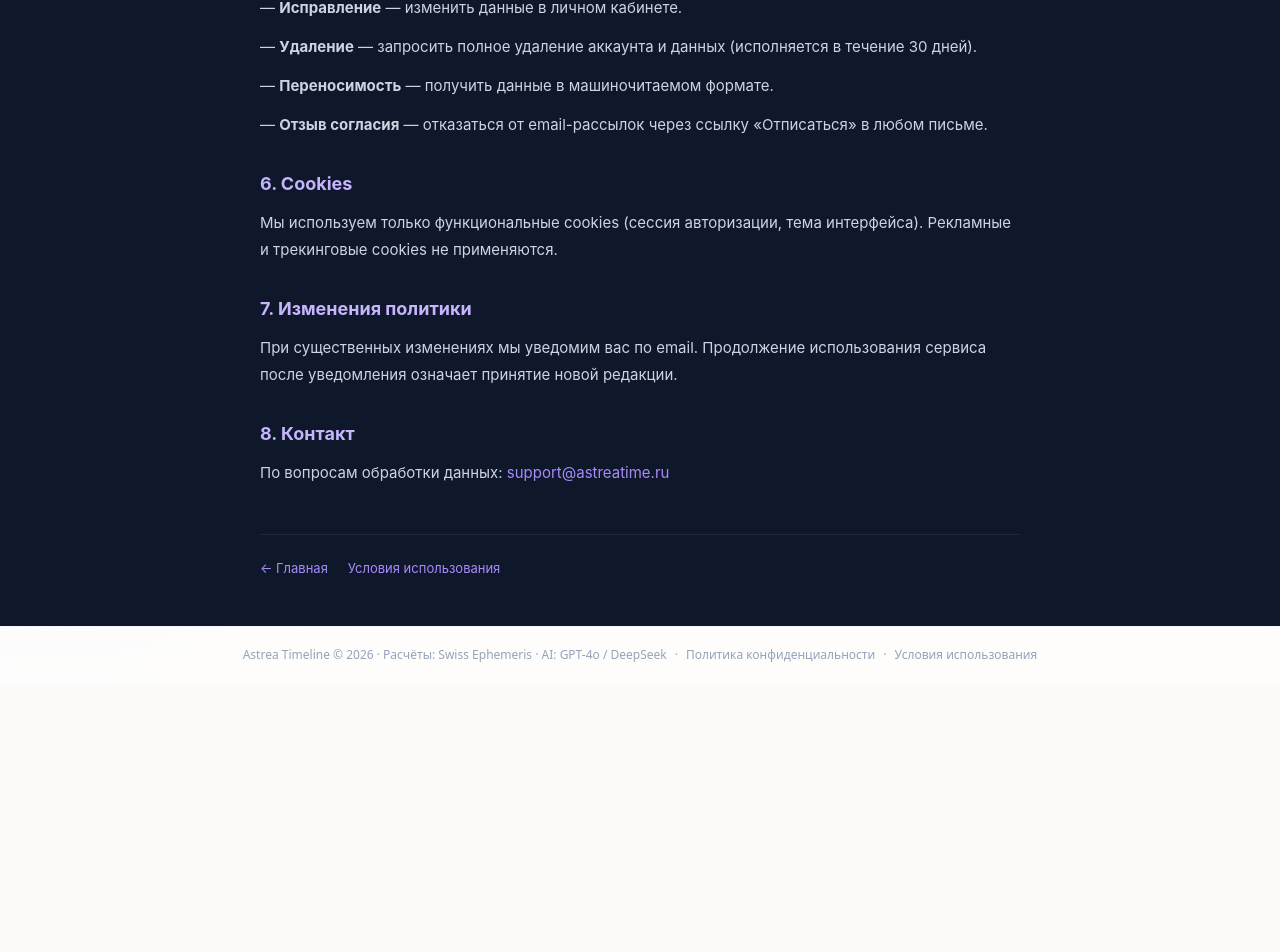
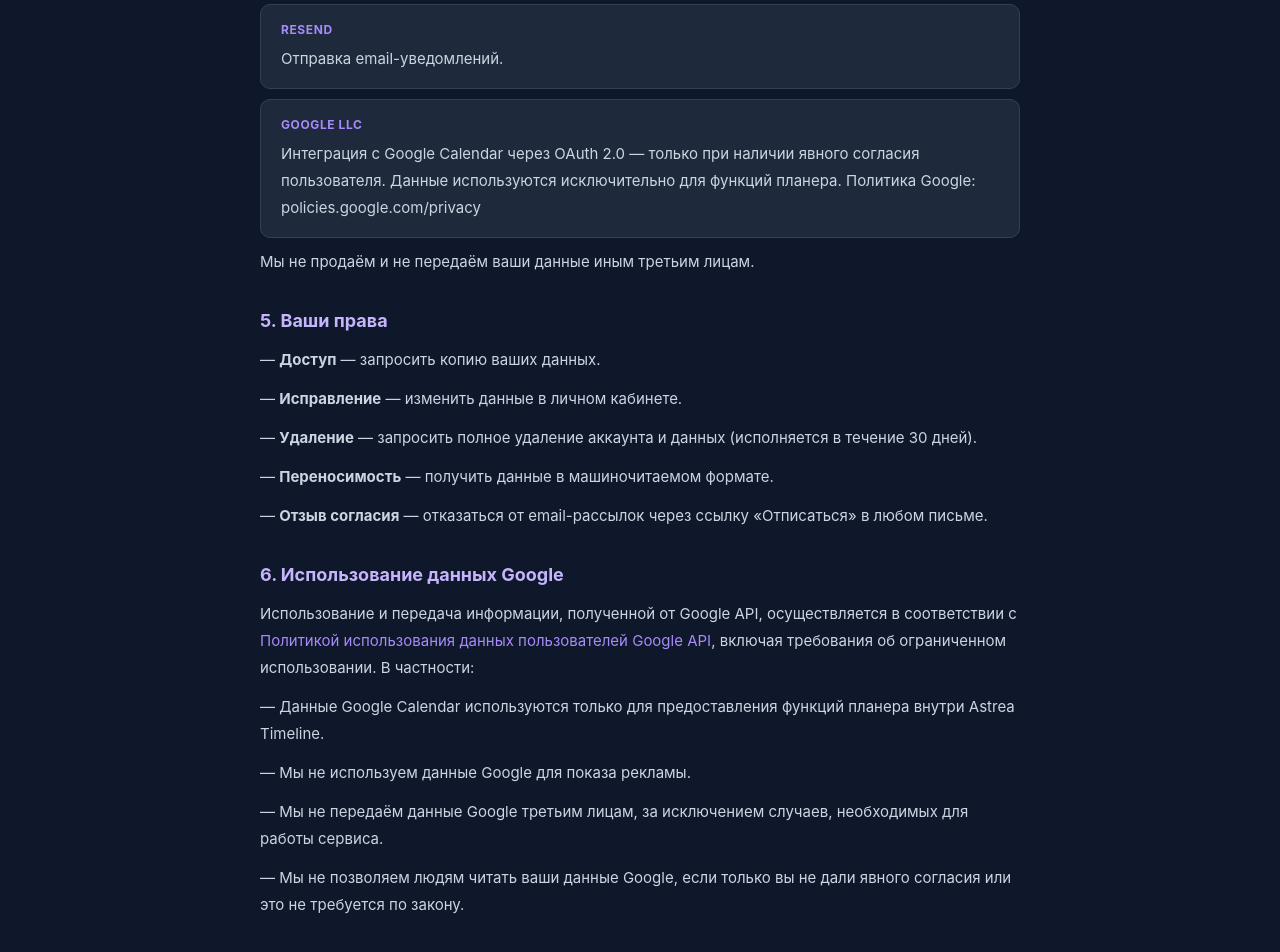
Before and after one commit to alex753ad/astro, a React (Vite) app in the folder frontend/: page /privacy in a window 1280 px wide. Shown: the part 1814-2766 px from the top of the page. Before the commit the page ends 2497 px from the top, so only its background shows below. Built offline with nearby package versions, Linux system fonts and the light colour scheme; no server answers; the HTML template or start-up script is replaced by a standard one.

Commit message:
feat: add Google Calendar & Google API data usage sections to privacy policy

```diff
--- a/frontend/src/pages/PrivacyPage.jsx
+++ b/frontend/src/pages/PrivacyPage.jsx
@@ -21,7 +21,7 @@ export default function PrivacyPage() {
     <div style={s.page}>
       <div style={s.inner}>
         <h1 style={s.h1}>Политика конфиденциальности</h1>
-        <div style={s.updated}>Последнее обновление: 1 июня 2026 г.</div>
+        <div style={s.updated}>Последнее обновление: 3 июня 2026 г.</div>
 
         <p style={s.p}>
           Настоящая Политика конфиденциальности описывает, как Astrea Timeline («мы», «сервис») собирает,
@@ -34,6 +34,7 @@ export default function PrivacyPage() {
           { label: 'Натальная карта', text: 'Дата рождения, время рождения, место рождения (город, координаты). Без этих данных расчёт карты невозможен.' },
           { label: 'Оплата', text: 'Мы не храним данные банковских карт. Платёжную информацию обрабатывает Robokassa. Мы получаем только статус транзакции и идентификатор подписки.' },
           { label: 'Технические данные', text: 'IP-адрес, тип браузера, страницы посещения — в целях безопасности и аналитики (агрегированно, без привязки к личности).' },
+          { label: 'Google Calendar (опционально)', text: 'При добровольном подключении Google Calendar мы запрашиваем доступ к вашим событиям через OAuth 2.0. Мы читаем и создаём события исключительно для отображения в планере Astrea Timeline. Данные не передаются третьим лицам и не используются в рекламных целях. Доступ можно отозвать в любой момент через настройки Google-аккаунта: myaccount.google.com/permissions.' },
         ].map(({ label, text }) => (
           <div key={label} style={s.card}>
             <div style={s.label}>{label}</div>
@@ -46,6 +47,7 @@ export default function PrivacyPage() {
         <p style={s.p}>— Генерация AI-интерпретаций через модели OpenAI / DeepSeek (данные карты передаются обезличенно).</p>
         <p style={s.p}>— Отправка персонализированных писем (прогнозы, дайджесты) через Resend. Вы можете отписаться в любой момент.</p>
         <p style={s.p}>— Обработка платежей и управление подпиской через Robokassa.</p>
+        <p style={s.p}>— Синхронизация событий с Google Calendar (только при наличии явного согласия пользователя).</p>
         <p style={s.p}>— Обеспечение безопасности и предотвращение мошенничества.</p>
 
         <h2 style={s.h2}>3. Хранение данных</h2>
@@ -60,6 +62,7 @@ export default function PrivacyPage() {
           { label: 'Robokassa', text: 'Обработка платежей. Данные карт хранятся исключительно у Robokassa. Политика: robokassa.ru/privacy' },
           { label: 'OpenAI / DeepSeek', text: 'AI-интерпретации. Данные передаются в обезличенном виде (только планеты и аспекты, без имени/email). Политика: openai.com/privacy' },
           { label: 'Resend', text: 'Отправка email-уведомлений.' },
+          { label: 'Google LLC', text: 'Интеграция с Google Calendar через OAuth 2.0 — только при наличии явного согласия пользователя. Данные используются исключительно для функций планера. Политика Google: policies.google.com/privacy' },
         ].map(({ label, text }) => (
           <div key={label} style={s.card}>
             <div style={s.label}>{label}</div>
@@ -75,19 +78,30 @@ export default function PrivacyPage() {
         <p style={s.p}>— <strong>Переносимость</strong> — получить данные в машиночитаемом формате.</p>
         <p style={s.p}>— <strong>Отзыв согласия</strong> — отказаться от email-рассылок через ссылку «Отписаться» в любом письме.</p>
 
-        <h2 style={s.h2}>6. Cookies</h2>
+        <h2 style={s.h2}>6. Использование данных Google</h2>
+        <p style={s.p}>
+          Использование и передача информации, полученной от Google API, осуществляется в соответствии
+          с <a href="https://developers.google.com/terms/api-services-user-data-policy" target="_blank" rel="noopener noreferrer" style={s.link}>Политикой использования данных пользователей Google API</a>,
+          включая требования об ограниченном использовании. В частности:
+        </p>
+        <p style={s.p}>— Данные Google Calendar используются только для предоставления функций планера внутри Astrea Timeline.</p>
+        <p style={s.p}>— Мы не используем данные Google для показа рекламы.</p>
+        <p style={s.p}>— Мы не передаём данные Google третьим лицам, за исключением случаев, необходимых для работы сервиса.</p>
+        <p style={s.p}>— Мы не позволяем людям читать ваши данные Google, если только вы не дали явного согласия или это не требуется по закону.</p>
+
+        <h2 style={s.h2}>7. Cookies</h2>
         <p style={s.p}>
           Мы используем только функциональные cookies (сессия авторизации, тема интерфейса).
           Рекламные и трекинговые cookies не применяются.
         </p>
 
-        <h2 style={s.h2}>7. Изменения политики</h2>
+        <h2 style={s.h2}>8. Изменения политики</h2>
         <p style={s.p}>
           При существенных изменениях мы уведомим вас по email. Продолжение использования сервиса
           после уведомления означает принятие новой редакции.
         </p>
 
-        <h2 style={s.h2}>8. Контакт</h2>
+        <h2 style={s.h2}>9. Контакт</h2>
         <p style={s.p}>
           По вопросам обработки данных: <a href="mailto:support@astreatime.ru" style={s.link}>support@astreatime.ru</a>
         </p>
```
